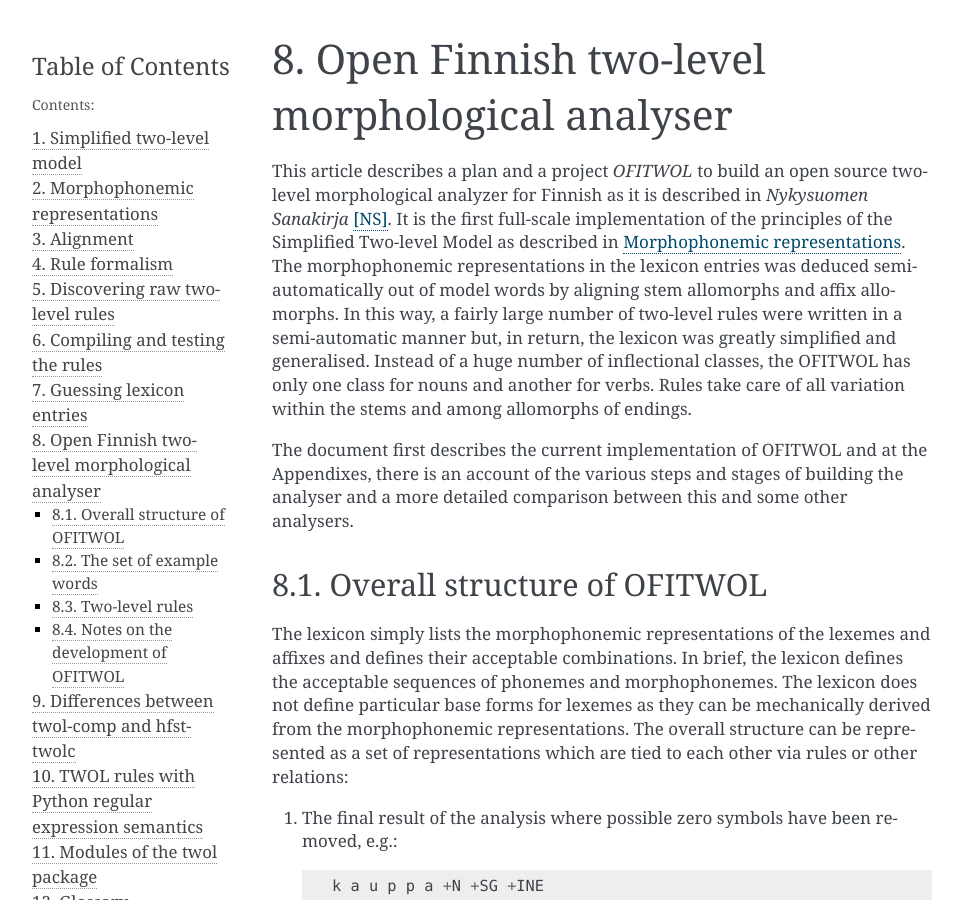
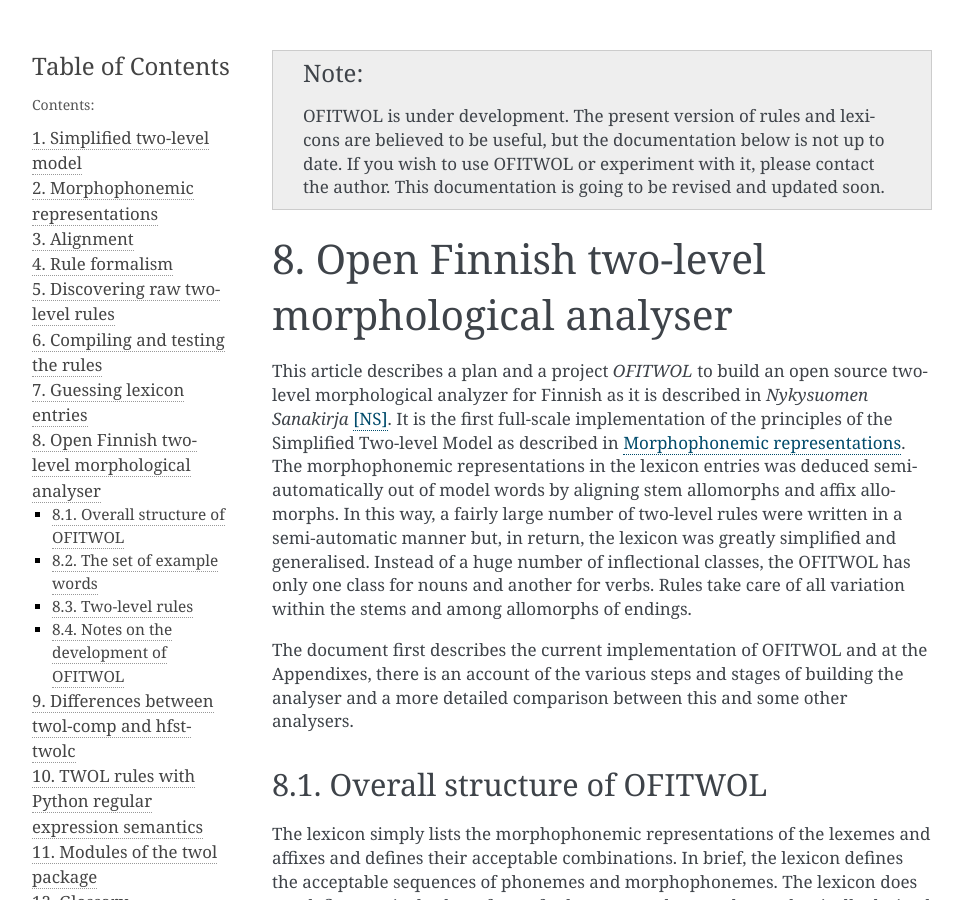
Before and after one commit to koskenni/twol, a Sphinx documentation site: the page built from docs/ofitwol.rst, in a window 1280 px wide and 900 px high. Shown: the whole window, without its empty margins (148-1111 px from the left). Built offline with Sphinx 7.4.7, drawn with Linux system fonts in a browser that asks for light colours.

Commit message:
added a note

```diff
--- a/docs/ofitwol.rst
+++ b/docs/ofitwol.rst
@@ -1,3 +1,8 @@
+.. note:: OFITWOL is under development.  The present version of rules and lexicons
+	  are believed to be useful, but the documentation below is not up to date.
+	  If you wish to use OFITWOL or experiment with it, please contact the author.
+	  This documentation is going to be revised and updated soon.
+
 =============================================
 Open Finnish two-level morphological analyser
 =============================================
@@ -68,7 +73,7 @@
   k a u p {pØ}:Ø {ao}:a s s {aä}:a
   h a k {kØ}:k a {ØsnØtt}:s {aØØØØ}:Ø {i}:i {VØ}:Ø
 
-First, a table was made where there was a row for each relevant model word and a column for each relevant inflectional form.  A separate table was made for 68 verbs and another which covered 98 nouns plus adjectives.  One or a few lexemes were chosen from each inflectinal class so that lexemes with and without consonant gradation were covered as well as words conforming to back and front vowel harmony.  The table was then converted into the initial set of some 1900 examples using the relevant programs (:ref:`twol-table2words`, :ref:`twol-words2zerofilled`, :ref:`twol-zerofilled2raw` and :ref:`twol-raw2named`) in the Python 3 package ``twol``.  The initial set of examples was slightly extended as some more words and inflectional forms were included.  The current file contains less than 2400 examples (See `ofi-examples.pstr  <https://github.com/koskenni/ofitwol/blob/master/ofitwol/ofi2/ofi-examples.pstr>`_).
+First, a table was made where there was a row for each relevant model word and a column for each relevant inflectional form.  A separate table was made for 68 verbs and another which covered 98 nouns plus adjectives.  One or a few lexemes were chosen from each inflectinal class so that lexemes with and without consonant gradation were covered as well as words conforming to back and front vowel harmony.  The table was then converted into the initial set of some 1900 examples using the relevant programs (:ref:`twol-table2words`, :ref:`twol-words2zerofilled`, :ref:`twol-zerofilled2raw` and :ref:`twol-raw2named`) in the Python 3 package ``twol``.  The initial set of examples was slightly extended as some more words and inflectional forms were included.  The current file contains less than 2400 examples (See `ofi-examples.pstr  <https://github.com/koskenni/ofitwol/blob/master/ofitwol/ofi2/ofi-examples.pstr>`__).
 
 Two-level rules
 ===============
```
